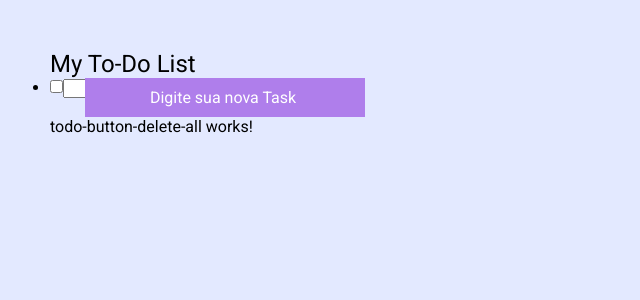
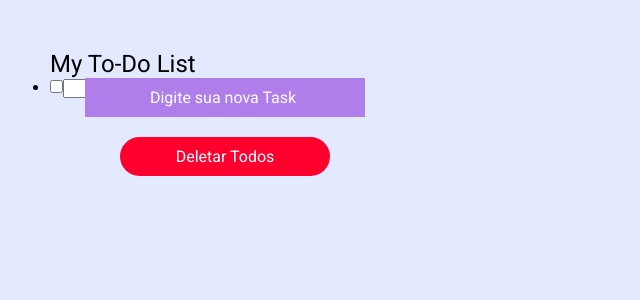
Before and after one commit to Leandro223/TodoList, an Angular app: page / in a window 1280 px wide. Shown: the top 300 px of the page, without its empty margins (0-640 px from the left). Built offline with nearby package versions, Linux system fonts and the light colour scheme.

Commit message:
estrutura e estilização do button delete all

```diff
--- a/src/app/modules/home/componets/todo-button-delete-all/todo-button-delete-all.component.html
+++ b/src/app/modules/home/componets/todo-button-delete-all/todo-button-delete-all.component.html
@@ -1 +1 @@
-<p>todo-button-delete-all works!</p>
+<button>Deletar Todos</button>
--- a/src/app/modules/home/componets/todo-button-delete-all/todo-button-delete-all.component.scss
+++ b/src/app/modules/home/componets/todo-button-delete-all/todo-button-delete-all.component.scss
@@ -0,0 +1,21 @@
+@import'../../../../../dist/scss/variables.scss';
+
+:host{
+    display: flex;
+    align-items: center;
+    justify-content: center;
+
+    margin-top: 20px;
+
+    button{
+        border: none;
+        border-radius: 50px;
+        background: $danger-color;
+
+        font-size: 16px;
+        color: $secondary-text-color;
+
+        width: 60%;
+        padding: 10px;
+    }
+}
```
